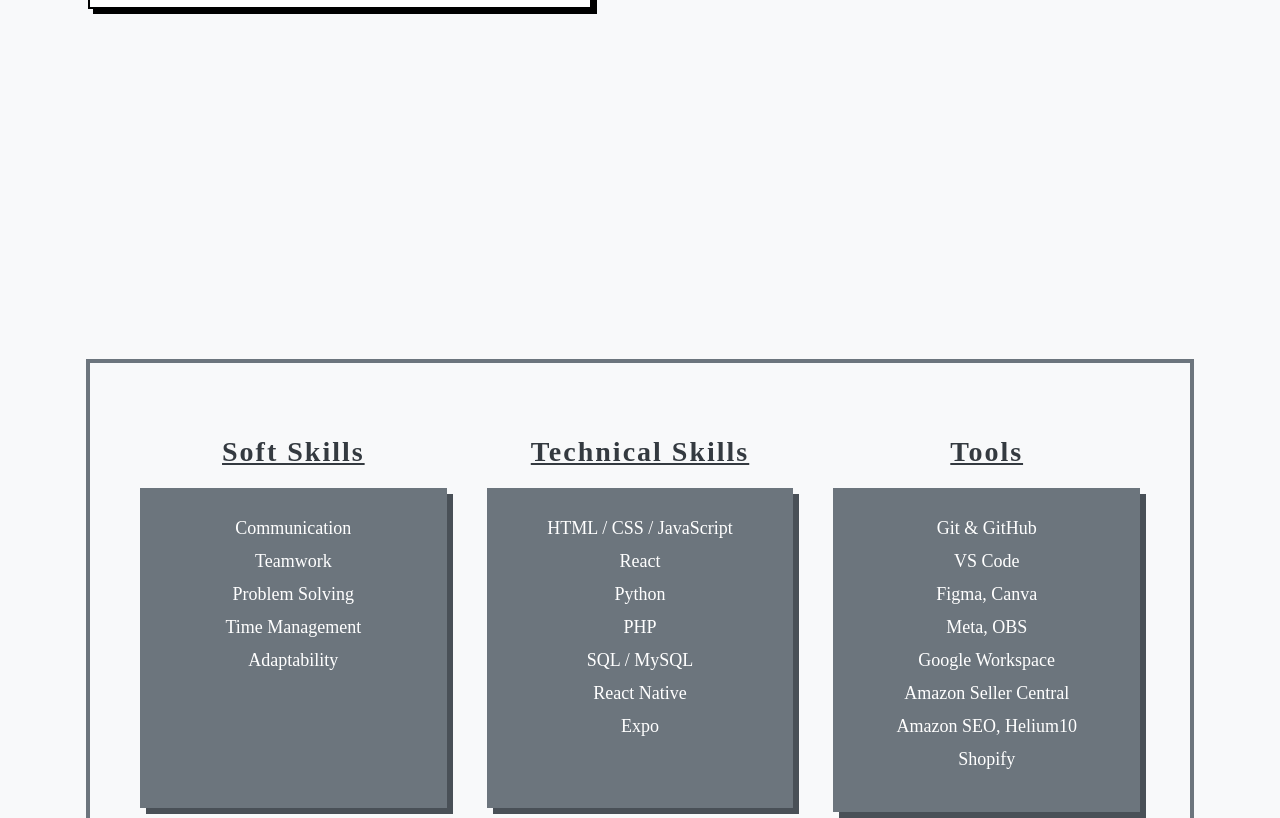
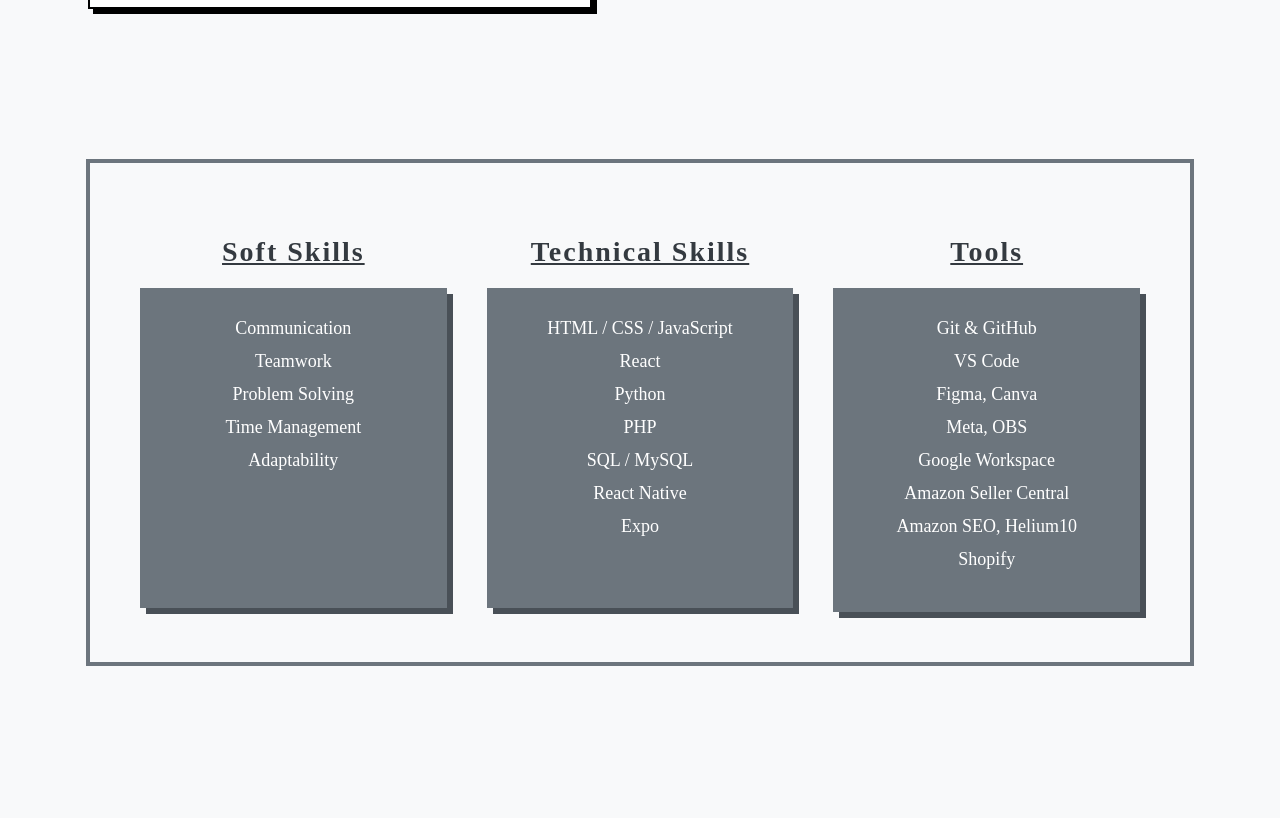
Before and after one commit to clarisemae/Personal-Website-using-HTLM-CSS-JavaScript, a plain HTML site: page index.html in a window 1280 px wide. Shown: the part 756-1574 px from the top of the page. Drawn offline with Linux system fonts and the light colour scheme.

Commit message:
adjust padding

```diff
--- a/design.css
+++ b/design.css
@@ -212,7 +212,7 @@
 #skills {
     width: 100%;
     background-color: transparent;
-    padding: 300px 0;
+    padding: 100px 0;
 }
 
 .skills-container {
```
